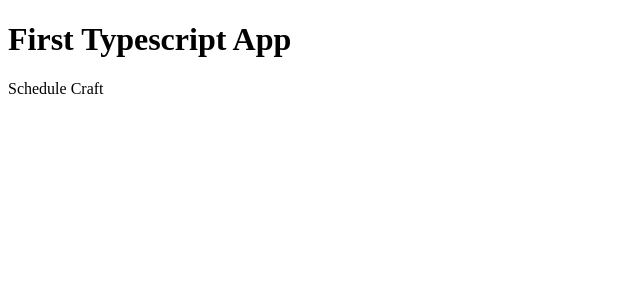
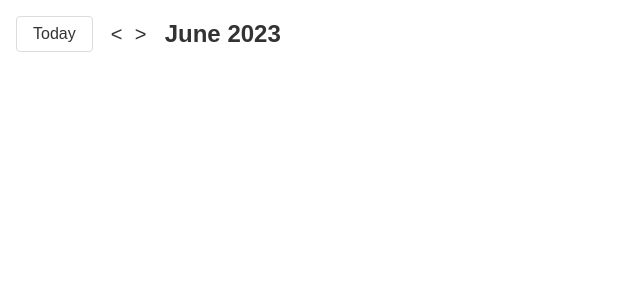
Before and after one commit to AlexMaderaP/schedule-craft, a React (Vite) app: page / in a window 1280 px wide. Shown: the top 300 px of the page, without its empty margins (0-640 px from the left). Built offline with nearby package versions, Linux system fonts and the light colour scheme.

Commit message:
Add month header

```diff
--- a/src/App.tsx
+++ b/src/App.tsx
@@ -1,12 +1,9 @@
-import { useState } from "react";
+import Calendar from "./Calendar";
 
 function App() {
-  const [count, setCount] = useState(0);
-
   return (
     <>
-      <h1>First Typescript App</h1>
-      <p>Schedule Craft</p>
+      <Calendar />
     </>
   );
 }
--- /dev/null
+++ b/src/Calendar.tsx
@@ -0,0 +1,16 @@
+function Calendar() {
+  return (
+    <div className="calendar">
+      <div className="header">
+        <button className="btn">Today</button>
+        <div>
+          <button className="month-change-btn">&lt;</button>
+          <button className="month-change-btn">&gt;</button>
+        </div>
+        <span className="month-title">June 2023</span>
+      </div>
+    </div>
+  );
+}
+
+export default Calendar;
--- a/src/main.tsx
+++ b/src/main.tsx
@@ -1,6 +1,7 @@
 import React from "react";
 import ReactDOM from "react-dom/client";
 import App from "./App.tsx";
+import "./styles.css";
 
 ReactDOM.createRoot(document.getElementById("root")!).render(
   <React.StrictMode>
--- /dev/null
+++ b/src/styles.css
@@ -0,0 +1,129 @@
+*,
+*::before,
+*::after {
+  box-sizing: border-box;
+  font-family: sans-serif;
+}
+
+:root {
+  --blue-background: hsl(200, 80%, 50%);
+  --red-background: hsl(0, 75%, 60%);
+  --green-background: hsl(150, 80%, 30%);
+  --border-color: #dadce0;
+  --border-size: 1px;
+  --day-padding: 0.25rem;
+}
+
+body {
+  margin: 0;
+}
+
+#root {
+  height: 100vh;
+  max-width: 1500px;
+  margin: 0 auto;
+}
+
+.calendar {
+  height: 100%;
+  display: flex;
+  flex-direction: column;
+  color: #333;
+}
+
+.header {
+  padding: 1rem;
+  width: 100%;
+  display: flex;
+  align-items: center;
+}
+
+.header > * {
+  margin-right: 0.5rem;
+}
+
+.header > :last-child {
+  margin-right: 0;
+}
+
+.btn {
+  background: none;
+  border: 1px solid var(--border-color);
+  border-radius: 0.25rem;
+  padding: 0.5rem 1rem;
+  font-size: 1rem;
+  cursor: pointer;
+  transition: background-color 250ms;
+  color: #333;
+}
+
+.btn:hover {
+  background-color: #f1f3f4;
+}
+
+.btn.btn-delete {
+  border-color: hsl(0, 75%, 60%);
+  background-color: hsl(0, 75%, 95%);
+  color: hsl(0, 75%, 10%);
+}
+
+.btn.btn-delete:hover {
+  background-color: hsl(0, 75%, 90%);
+}
+
+.btn.btn-success {
+  border-color: hsl(150, 80%, 30%);
+  background-color: hsl(150, 80%, 95%);
+  color: hsl(150, 80%, 10%);
+}
+
+.btn.btn-success:hover {
+  background-color: hsl(150, 80%, 90%);
+}
+
+.close-btn {
+  cursor: pointer;
+  background: none;
+  border: none;
+  font-size: 1.75rem;
+  width: 2rem;
+  padding: 0;
+  height: 2rem;
+  text-align: center;
+  vertical-align: middle;
+  border-radius: 100%;
+  transition: background-color 250ms;
+  color: #333;
+}
+
+.close-btn:hover {
+  background-color: #eaeaea;
+}
+
+.month-change-btn {
+  cursor: pointer;
+  background: none;
+  border: none;
+  font-size: 1.25rem;
+  width: 2rem;
+  padding: 0;
+  height: 2rem;
+  text-align: center;
+  vertical-align: middle;
+  border-radius: 100%;
+  transition: background-color 250ms;
+  color: #333;
+}
+
+.month-change-btn:hover {
+  background-color: #f1f3f4;
+}
+
+.month-change-btn:first-child {
+  margin-right: -0.5rem;
+}
+
+.month-title {
+  font-size: 1.5rem;
+  font-weight: bold;
+}
```
